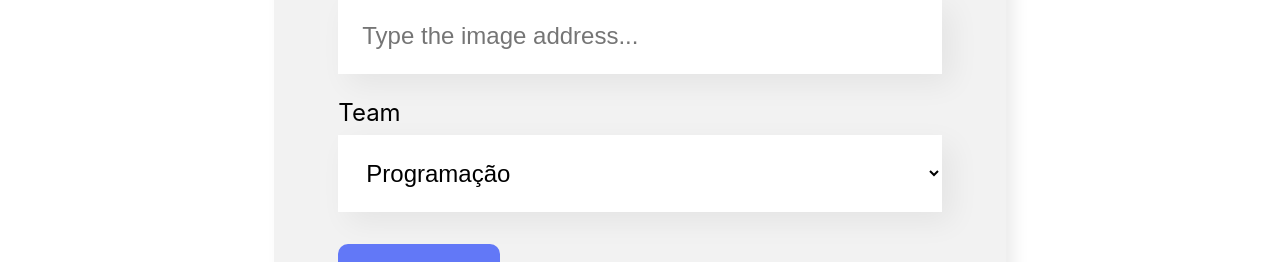
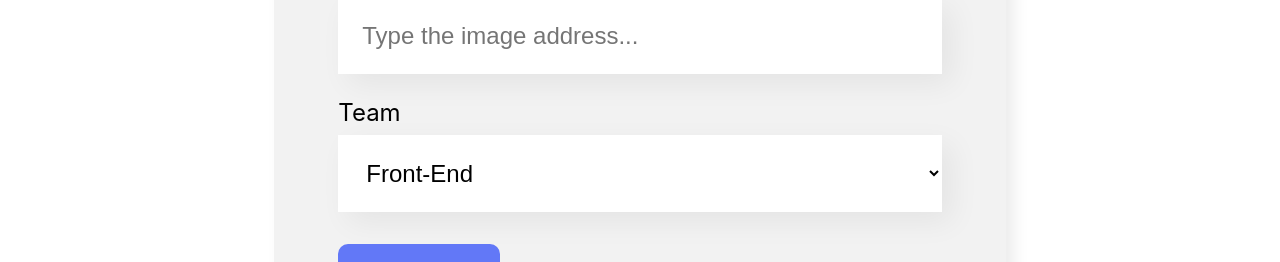
Before and after one commit to RaquelSev/add_system, a React (Create React App) app: page / in a window 1280 px wide. Shown: the part 1000-1262 px from the top of the page. Built offline with nearby package versions, Linux system fonts and the light colour scheme.

Commit message:
Props team names

```diff
--- a/src/App.js
+++ b/src/App.js
@@ -49,6 +49,7 @@ function App() {
     <div className="App">
       <Banner />
       <Form
+        teams={teams.map(team => team.name)}
         addWorker={worker => newWorker(worker)}
       />
       {teams.map(team => <Team key={team.name}
--- a/src/components/DropList/index.js
+++ b/src/components/DropList/index.js
@@ -1,9 +1,6 @@
 import './DropList.css';
 
 const DropList = (props) => {
-
-
-
     return (
         <div className='drop-list'>
             <label>
--- a/src/components/Form/index.js
+++ b/src/components/Form/index.js
@@ -5,16 +5,6 @@ import Button from '../Button';
 import { useState } from 'react';
 
 const Form = (props) => {
-
-    const teams = [
-        'Programação',
-        'Front-end',
-        'Data Science',
-        'Devops',
-        'UX e Design',
-        'Mobile',
-        'Inovação e Gestão',
-    ]
 
     const [name, setName] = useState('');
     const [position, setPosition] = useState('');
@@ -58,7 +48,7 @@ const Form = (props) => {
                 <DropList
                     mandatory={true}
                     label="Team"
-                    itens={teams}
+                    itens={props.teams}
                     value={team}
                     changed={value => setTeam(value)}
                 />
```
